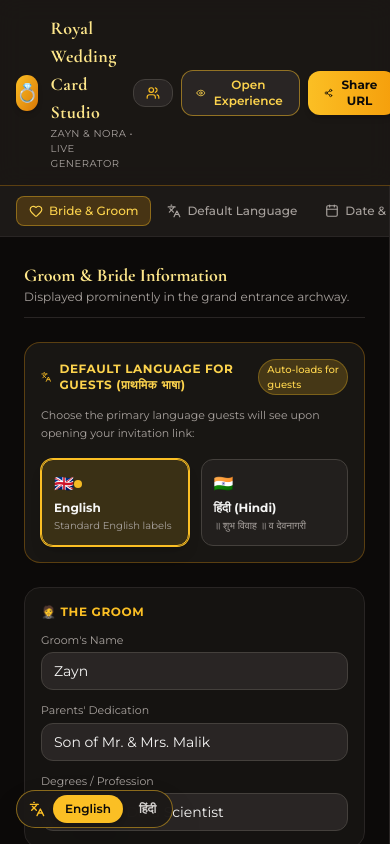
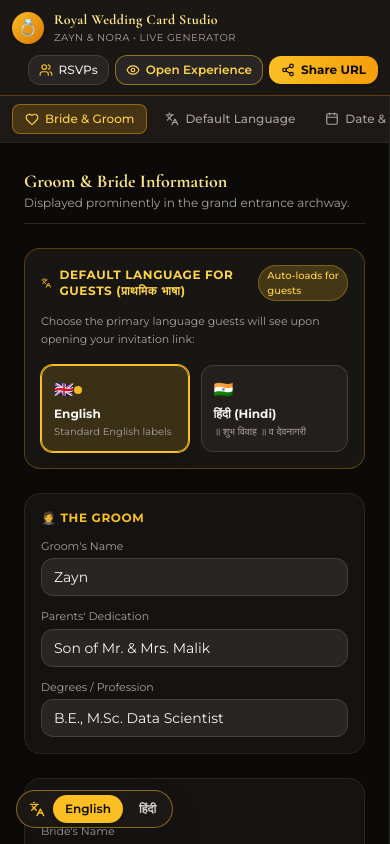
Before and after one commit to sjamui99/royalweddingcard, a React (Vite) app: page / in a window 390 px wide. Shown: the top 844 px of the page. Built offline with nearby package versions, Linux system fonts and the light colour scheme; a web font is replaced by a local one.

Commit message:
Fix top header responsive clipping and horizontal scrollbar obstruction

```diff
--- a/src/components/StudioEditor/index.jsx
+++ b/src/components/StudioEditor/index.jsx
@@ -83,45 +83,47 @@ export function StudioEditor({ card, lang = 'en', onLanguageChange, onUpdateCard
   return (
     <div className="min-h-screen bg-stone-950 text-stone-100 flex flex-col font-sans">
       {/* Top Studio Navigation Bar */}
-      <header className="sticky top-0 z-30 bg-stone-900/90 backdrop-blur-md border-b border-amber-500/30 px-4 md:px-8 py-3.5 flex items-center justify-between">
-        <div className="flex items-center space-x-3">
-          <div className="w-9 h-9 rounded-full bg-gradient-to-br from-amber-400 to-amber-600 flex items-center justify-center text-stone-950 font-serif font-bold text-lg shadow-md">
+      <header className="sticky top-0 z-30 bg-stone-900/95 backdrop-blur-md border-b border-amber-500/30 px-3 sm:px-6 py-2.5 sm:py-3 flex flex-wrap items-center justify-between gap-2.5">
+        <div className="flex items-center space-x-2.5 sm:space-x-3 min-w-0">
+          <div className="w-8 h-8 sm:w-9 sm:h-9 rounded-full bg-gradient-to-br from-amber-400 to-amber-600 flex items-center justify-center text-stone-950 font-serif font-bold text-base sm:text-lg shadow-md flex-shrink-0">
             💍
           </div>
-          <div>
-            <h1 className="font-serif text-lg font-bold text-amber-200 tracking-wide">
+          <div className="min-w-0">
+            <h1 className="font-serif text-sm sm:text-lg font-bold text-amber-200 tracking-wide truncate">
               Royal Wedding Card Studio
             </h1>
-            <p className="text-[10px] text-stone-400 font-sans tracking-wider uppercase">
+            <p className="text-[10px] text-stone-400 font-sans tracking-wider uppercase truncate">
               {card.groom?.name} & {card.bride?.name} • Live Generator
             </p>
           </div>
         </div>
 
         {/* Action Buttons */}
-        <div className="flex items-center space-x-2 md:space-x-3">
+        <div className="flex items-center flex-wrap gap-1.5 sm:gap-2.5 ml-auto">
           <button
             onClick={() => setShowRSVPModal(true)}
-            className="px-3 py-1.5 md:px-3.5 md:py-2 rounded-xl bg-stone-800 hover:bg-stone-750 text-stone-200 border border-stone-700 text-xs font-sans font-medium flex items-center space-x-1.5 transition-all"
+            className="px-2.5 py-1.5 sm:px-3 sm:py-1.5 rounded-xl bg-stone-800 hover:bg-stone-750 text-stone-200 border border-stone-700 text-xs font-sans font-medium flex items-center space-x-1.5 transition-all shadow-sm flex-shrink-0"
             title="View RSVPs submitted by guests"
           >
-            <Users className="w-3.5 h-3.5 text-amber-400" />
-            <span className="hidden sm:inline">Guest RSVPs</span>
+            <Users className="w-3.5 h-3.5 text-amber-400 flex-shrink-0" />
+            <span>RSVPs</span>
           </button>
 
           <button
             onClick={onPreviewGuestView}
-            className="px-3.5 py-1.5 md:px-4 md:py-2 rounded-xl bg-stone-800 hover:bg-stone-750 border border-amber-400/50 text-amber-300 text-xs font-sans font-semibold flex items-center space-x-1.5 transition-all shadow-sm"
+            className="px-2.5 py-1.5 sm:px-3.5 sm:py-1.5 rounded-xl bg-stone-800 hover:bg-stone-750 border border-amber-400/50 text-amber-300 text-xs font-sans font-semibold flex items-center space-x-1.5 transition-all shadow-sm flex-shrink-0"
+            title="Open Live Guest Experience"
           >
-            <Eye className="w-3.5 h-3.5" />
+            <Eye className="w-3.5 h-3.5 flex-shrink-0" />
             <span>Open Experience</span>
           </button>
 
           <button
             onClick={() => setShowShareModal(true)}
-            className="px-4 py-1.5 md:px-5 md:py-2 rounded-xl bg-gradient-to-r from-amber-400 to-amber-500 hover:from-amber-300 hover:to-amber-400 text-stone-950 font-sans font-bold text-xs flex items-center space-x-1.5 shadow-md transition-all active:scale-95"
+            className="px-3 py-1.5 sm:px-4 sm:py-1.5 rounded-xl bg-gradient-to-r from-amber-400 to-amber-500 hover:from-amber-300 hover:to-amber-400 text-stone-950 font-sans font-bold text-xs flex items-center space-x-1.5 shadow-md transition-all active:scale-95 flex-shrink-0"
+            title="Share Invitation URL"
           >
-            <Share2 className="w-3.5 h-3.5" />
+            <Share2 className="w-3.5 h-3.5 flex-shrink-0" />
             <span>Share URL</span>
           </button>
         </div>
@@ -131,22 +133,22 @@ export function StudioEditor({ card, lang = 'en', onLanguageChange, onUpdateCard
       <div className="flex-1 flex flex-col lg:flex-row overflow-hidden">
 
         {/* Left Panel: Form Settings */}
-        <div className="w-full lg:w-[54%] border-r border-stone-800 flex flex-col h-auto lg:h-[calc(100vh-65px)] overflow-y-auto">
+        <div className="w-full lg:w-[54%] border-r border-stone-800 flex flex-col h-auto lg:h-[calc(100vh-60px)] overflow-y-auto">
           {/* Sub Navigation Tabs */}
-          <div className="bg-stone-900 border-b border-stone-800 px-4 py-2.5 flex items-center space-x-1 overflow-x-auto">
+          <div className="bg-stone-900 border-b border-stone-800 px-3 sm:px-4 py-2 flex items-center space-x-1.5 overflow-x-auto no-scrollbar scroll-smooth">
             {tabs.map((tab) => {
               const Icon = tab.icon;
               return (
                 <button
                   key={tab.id}
                   onClick={() => setActiveTab(tab.id)}
-                  className={`px-3 py-1.5 rounded-lg text-xs font-sans font-medium flex items-center space-x-1.5 whitespace-nowrap transition-all ${
+                  className={`px-3 py-1.5 rounded-lg text-xs font-sans font-medium flex items-center space-x-1.5 whitespace-nowrap flex-shrink-0 transition-all ${
                     activeTab === tab.id
                       ? 'bg-amber-500/20 text-amber-300 border border-amber-400/40'
                       : 'text-stone-400 hover:text-stone-200 hover:bg-stone-800/60'
                   }`}
                 >
-                  <Icon className="w-3.5 h-3.5" />
+                  <Icon className="w-3.5 h-3.5 flex-shrink-0" />
                   <span>{tab.label}</span>
                 </button>
               );
--- a/src/index.css
+++ b/src/index.css
@@ -122,17 +122,27 @@
   animation: revealFadeSlide 1s cubic-bezier(0.16, 1, 0.3, 1) 3.2s forwards;
 }
 
-/* Custom Scrollbar for Luxury Theme */
+/* Hide scrollbar utility */
+.no-scrollbar::-webkit-scrollbar {
+  display: none;
+}
+.no-scrollbar {
+  -ms-overflow-style: none;
+  scrollbar-width: none;
+}
+
+/* Custom Scrollbar for Luxury Theme (Explicit width & height to prevent horizontal overlap) */
 ::-webkit-scrollbar {
   width: 6px;
+  height: 6px;
 }
 ::-webkit-scrollbar-track {
-  background: #15291b;
+  background: rgba(21, 41, 27, 0.2);
 }
 ::-webkit-scrollbar-thumb {
-  background: #d4a43b;
-  border-radius: 3px;
+  background: rgba(212, 164, 59, 0.35);
+  border-radius: 4px;
 }
 ::-webkit-scrollbar-thumb:hover {
-  background: #edd69c;
+  background: rgba(212, 164, 59, 0.7);
 }
```
